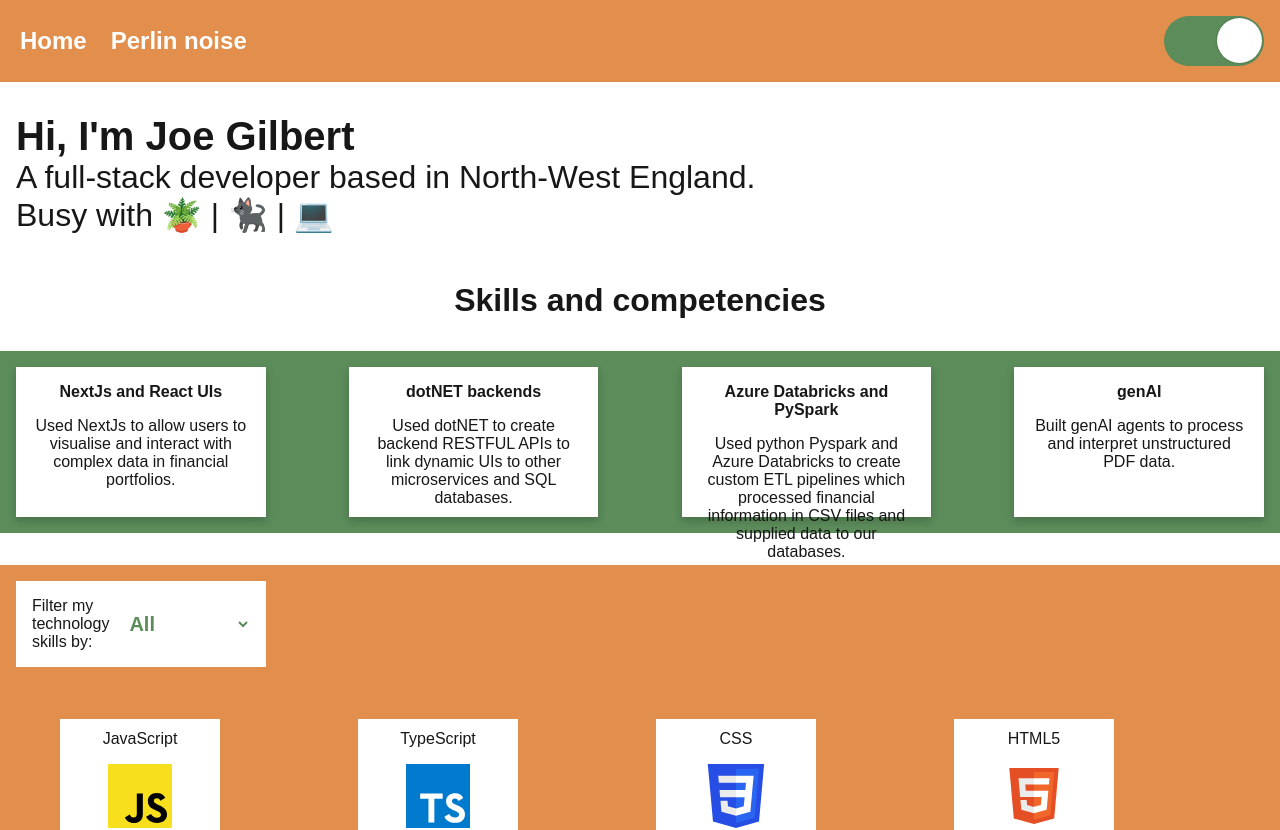
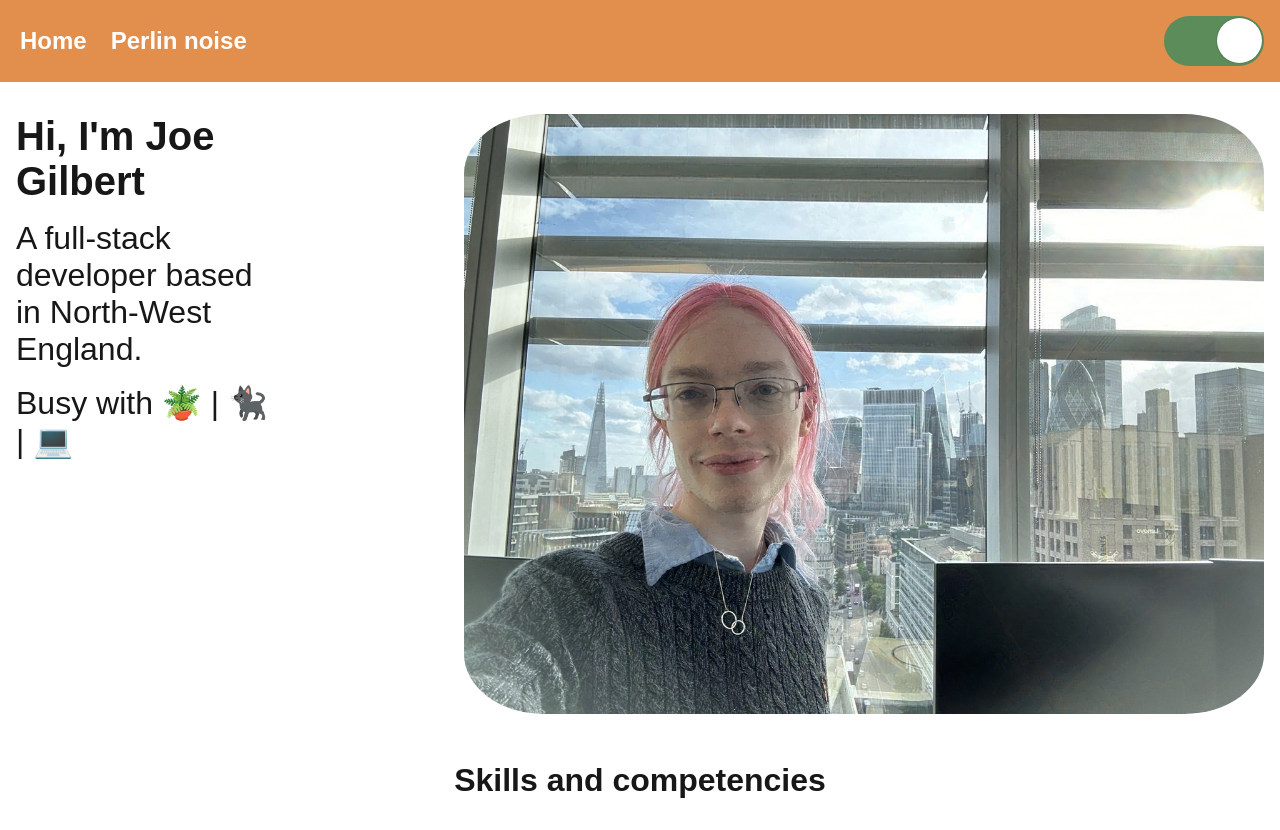
Before and after one commit to joeglDev/Personal-dev-website, a Next.js app: page / in a window 1280 px wide. Shown: the top 830 px of the page. Built offline with nearby package versions, Linux system fonts and the light colour scheme.

Commit message:
Added .idea/ to .gitignore. Added a photo of me

```diff
--- a/src/main-view/introduction/Introduction.module.css
+++ b/src/main-view/introduction/Introduction.module.css
@@ -1,7 +1,7 @@
 .introductionContainer {
   display: flex;
   flex-direction: row;
-  gap: 16px;
+  gap: 180px;
   padding: 16px;
   margin: 16px 0 0 0;
 }
@@ -14,9 +14,10 @@
   font-size: var(--header-font-size-large);
 }
 
-.horizontalFlexBox {
+.verticalFlexBox {
   display: flex;
   flex-direction: column;
+    gap: 16px;
 }
 
 /* Mobile-specific styles */
--- a/src/main-view/introduction/Introduction.tsx
+++ b/src/main-view/introduction/Introduction.tsx
@@ -2,14 +2,18 @@ import styles from "./Introduction.module.css";
 import Image from "next/image";
 
 // add image
-export const Introduction = () => (
+export const Introduction = () => {
+    const altText = "";
+    return (
         <section className={styles.introductionContainer}>
-    <div className={styles.horizontalFlexBox}>
+            <div className={styles.verticalFlexBox}>
                 <h1 className={styles.introductionTitle}>Hi, I&apos;m Joe Gilbert</h1>
                 <p className={styles.introductionText}>
                     A full-stack developer based in North-West England.
                 </p>
                 <p className={styles.introductionText}>Busy with 🪴 | 🐈‍⬛ | 💻</p>
             </div>
+            <Image src="/images/me.jpg" alt={altText} quality={100} width={800} height={600} style={{ margin: "auto", borderRadius: "10%" }}/>
         </section>
     );
+}
```
Also changed, not shown: public/images/me.jpg (added), 1 other file (tests, documents, lock files or other folders). Lines whose indentation alone changed are shown as unchanged.
